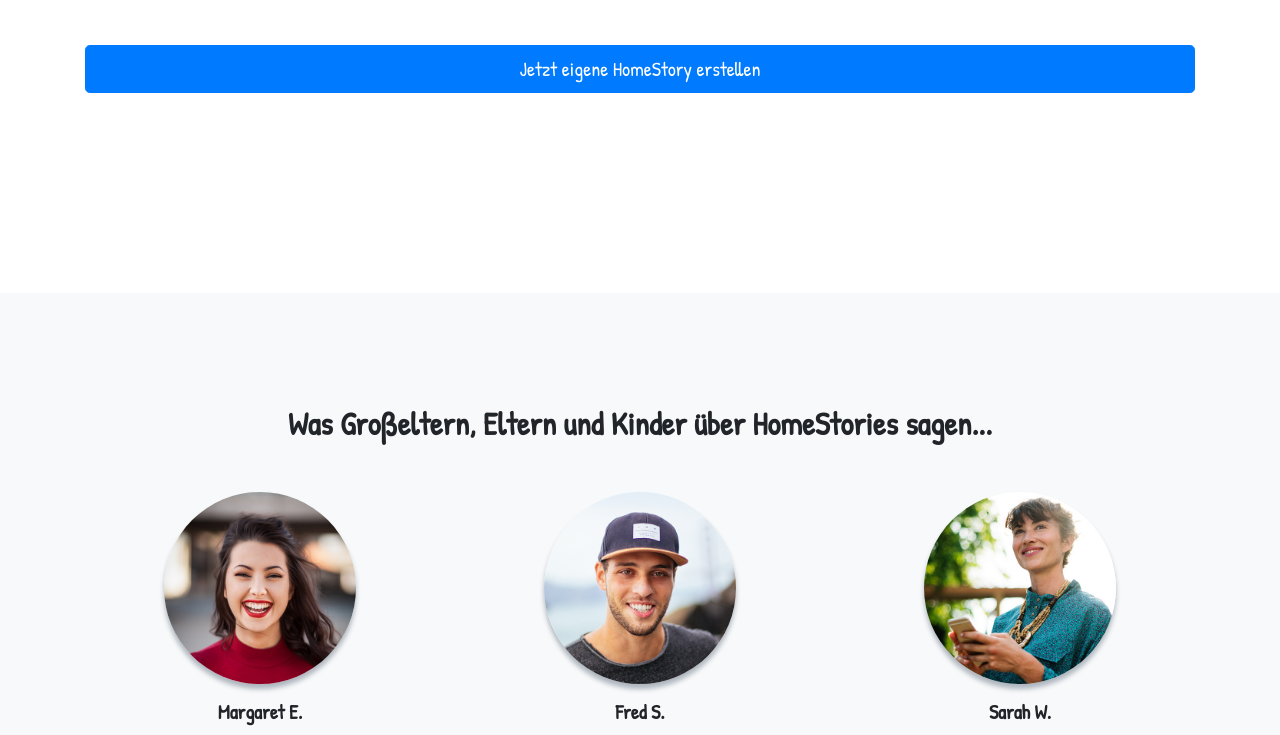
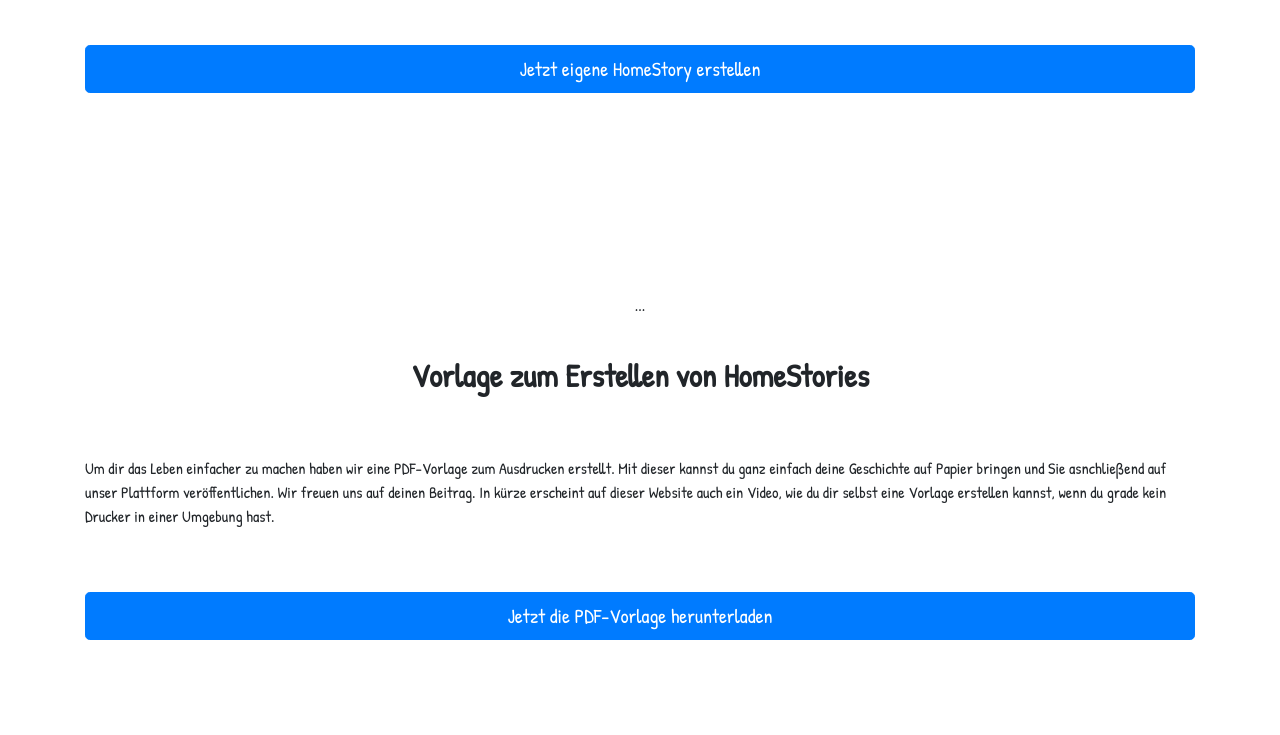
Before and after one commit to lockeyo/HomeStories, a website: page index.html in a window 1280 px wide. Shown: the part 2065-2800 px from the top of the page. Drawn offline with Linux system fonts and the light colour scheme.

Commit message:
PDF Vorlage hinzugefügt

```diff
--- a/index.html
+++ b/index.html
@@ -64,6 +64,7 @@
             <div class="form-row">
 
               <div class="col-12 col-md-4">
+                  <dic
                   <a href="#how" class="btn btn-block btn-lg btn-primary">Wie erstelle ich eine Story?<br /><span style="font-size: 60%">&nbsp;</span></a>
               </div>
 
@@ -246,6 +247,34 @@
           </div>
   </section>
 
+
+
+
+
+  <section id="download" style="margin: 200px 0">
+    <p><center>...</center></p>
+    <div style="margin: 40px 0 60px 0">
+      <center>
+        <h2>Vorlage zum Erstellen von HomeStories</h2>
+      </center>
+    </div>
+    <div class="container">
+      <p>
+        Um dir das Leben einfacher zu machen haben wir eine PDF-Vorlage zum Ausdrucken erstellt.
+        Mit dieser kannst du ganz einfach deine Geschichte auf Papier bringen und Sie asnchließend
+        auf unser Plattform veröffentlichen. Wir freuen uns auf deinen Beitrag. In kürze erscheint
+      auf dieser Website auch ein Video, wie du dir selbst eine Vorlage erstellen kannst, wenn
+    du grade kein Drucker in einer Umgebung hast.</p>
+
+        <br /> <br />
+        <a href="downloads/HomeStories-Vorlage.pdf" target="_blank" class="btn btn-block btn-lg btn-primary">
+          Jetzt die PDF-Vorlage herunterladen
+        </a>
+      </div>
+
+
+  </section>
+
   <!-- Testimonials -->
   <section class="testimonials text-center bg-light">
     <div class="container">
```
Also changed, not shown: 1 other file.
